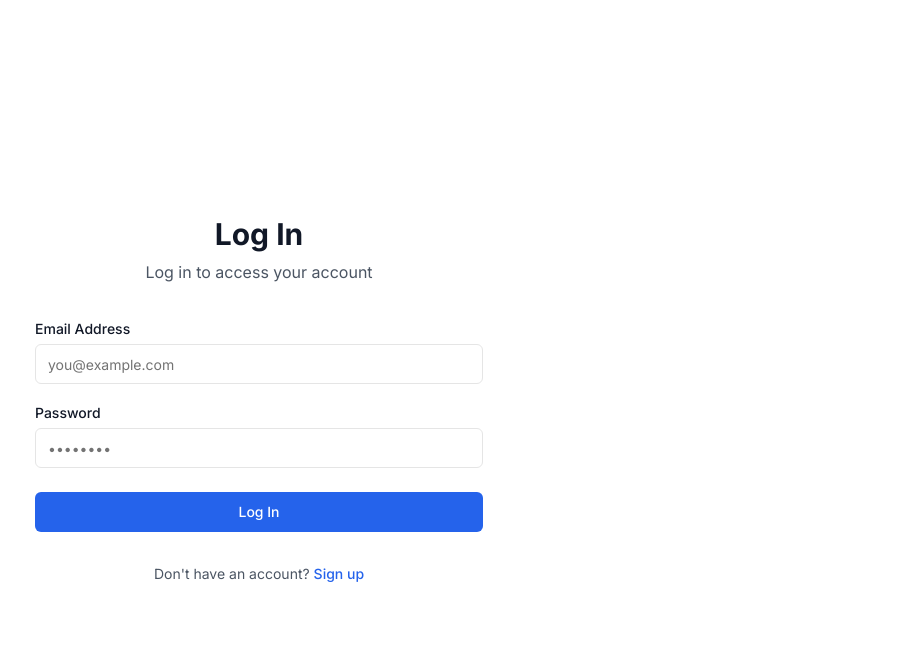
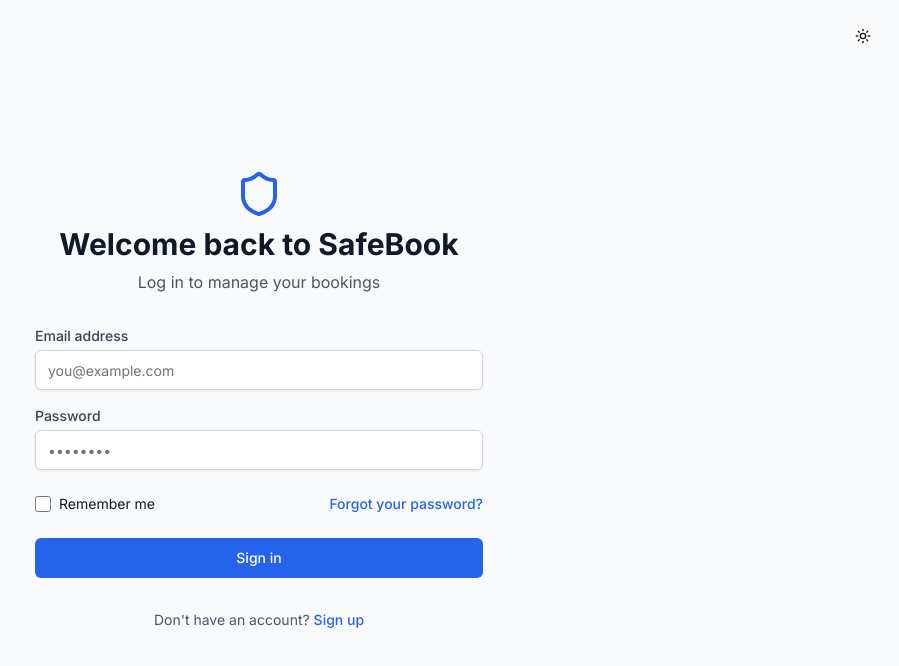
Before and after one commit to aaronaminubandado/SafeBook, a Next.js app: page /login in a window 1280 px wide. Shown: the top 666 px of the page, without its empty margins (381-1280 px from the left). Built offline with nearby package versions, Linux system fonts and the light colour scheme; no server answers.

Commit message:
style: style login page to match application

```diff
--- a/app/login/page.tsx
+++ b/app/login/page.tsx
@@ -9,6 +9,8 @@ import { Input } from "@/components/ui/input";
 import { Button } from "@/components/ui/button";
 import { Label } from "@/components/ui/label";
 import Link from "next/link";
+import { ThemeToggle } from "@/components/theme-toggle";
+import { Shield } from "lucide-react";
 
 
 export default function Login() {
@@ -47,52 +49,80 @@ export default function Login() {
 
 
   return (
-    <div className="container mx-auto flex flex-col items-center justify-center min-h-screen py-2">
+    <div className="flex min-h-screen flex-col items-center justify-center bg-gray-50 py-12 sm:px-6 lg:px-8 dark:bg-gray-900">
+      <div className="absolute top-4 right-4">
+        <ThemeToggle />
+      </div>
       <div className="w-full max-w-md space-y-8">
         <div className="flex flex-col items-center space-y-2 text-center">
-          <h1 className="text-3xl font-bold text-gray-900 dark:text-white">Log In</h1>
+          <Shield className="h-12 w-12 text-blue-600 dark:text-blue-400" />
+          <h1 className="text-3xl font-bold text-gray-900 dark:text-white">Welcome back to SafeBook</h1>
           <p className="text-gray-600 dark:text-gray-400">
-            Log in to access your account
+            Log in to manage your bookings
           </p>
         </div>
         <form className="mt-8 space-y-6" onSubmit={handleSubmit}>
-          <div className="space-y-4">
+          <div className="space-y-4 rounded-md shadow-sm">
             <div>
-              <Label htmlFor="email" className="text-gray-900 dark:text-white">
-                Email Address
+              <Label htmlFor="email" className="block text-sm font-medium text-gray-700 dark:text-gray-300">
+                Email address
               </Label>
               <Input
                 id="email"
                 name="email"
                 type="email"
+                autoComplete="email"
                 required
+                className="mt-1 block w-full rounded-md border border-gray-300 bg-white px-3 py-2 text-sm placeholder-gray-400 shadow-sm focus:border-blue-500 focus:outline-none focus:ring-1 focus:ring-blue-500 dark:border-gray-700 dark:bg-gray-800 dark:text-white dark:placeholder-gray-500 dark:focus:border-blue-400 dark:focus:ring-blue-400"
                 placeholder="you@example.com"
-                className="mt-1 bg-white dark:bg-gray-800 text-gray-900 dark:text-white"
                 onChange={(e) => setEmail(e.target.value)}
               />
             </div>
             <div>
-              <Label htmlFor="password" className="text-gray-900 dark:text-white">
+              <Label htmlFor="password" className="block text-sm font-medium text-gray-700 dark:text-gray-300">
                 Password
               </Label>
               <Input
                 id="password"
                 name="password"
                 type="password"
+                autoComplete="current-password"
                 required
+                className="mt-1 block w-full rounded-md border border-gray-300 bg-white px-3 py-2 text-sm placeholder-gray-400 shadow-sm focus:border-blue-500 focus:outline-none focus:ring-1 focus:ring-blue-500 dark:border-gray-700 dark:bg-gray-800 dark:text-white dark:placeholder-gray-500 dark:focus:border-blue-400 dark:focus:ring-blue-400"
                 placeholder="••••••••"
-                className="mt-1 bg-white dark:bg-gray-800 text-gray-900 dark:text-white"
                 onChange={(e) => setPassword(e.target.value)}
               />
             </div>
           </div>
-          {error && <p className="text-red-500 text-sm">{error}</p>}
+
+          <div className="flex items-center justify-between">
+            <div className="flex items-center">
+              <input
+                id="remember-me"
+                name="remember-me"
+                type="checkbox"
+                className="h-4 w-4 rounded border-gray-300 text-blue-600 focus:ring-blue-500 dark:border-gray-700 dark:bg-gray-900 dark:ring-offset-gray-900 dark:focus:ring-blue-400"
+              />
+              <label htmlFor="remember-me" className="ml-2 block text-sm text-gray-900 dark:text-gray-300">
+                Remember me
+              </label>
+            </div>
+
+            <div className="text-sm">
+              <Link href="/forgot-password" className="font-medium text-blue-600 hover:text-blue-500 dark:text-blue-400 dark:hover:text-blue-300">
+                Forgot your password?
+              </Link>
+            </div>
+          </div>
+
+          {error && <p className="text-sm text-red-600 dark:text-red-400">{error}</p>}
+
           <div>
             <Button
               type="submit"
               className="w-full bg-blue-600 hover:bg-blue-700 text-white dark:bg-blue-500 dark:hover:bg-blue-600"
             >
-              Log In
+              Sign in
             </Button>
           </div>
         </form>
```
